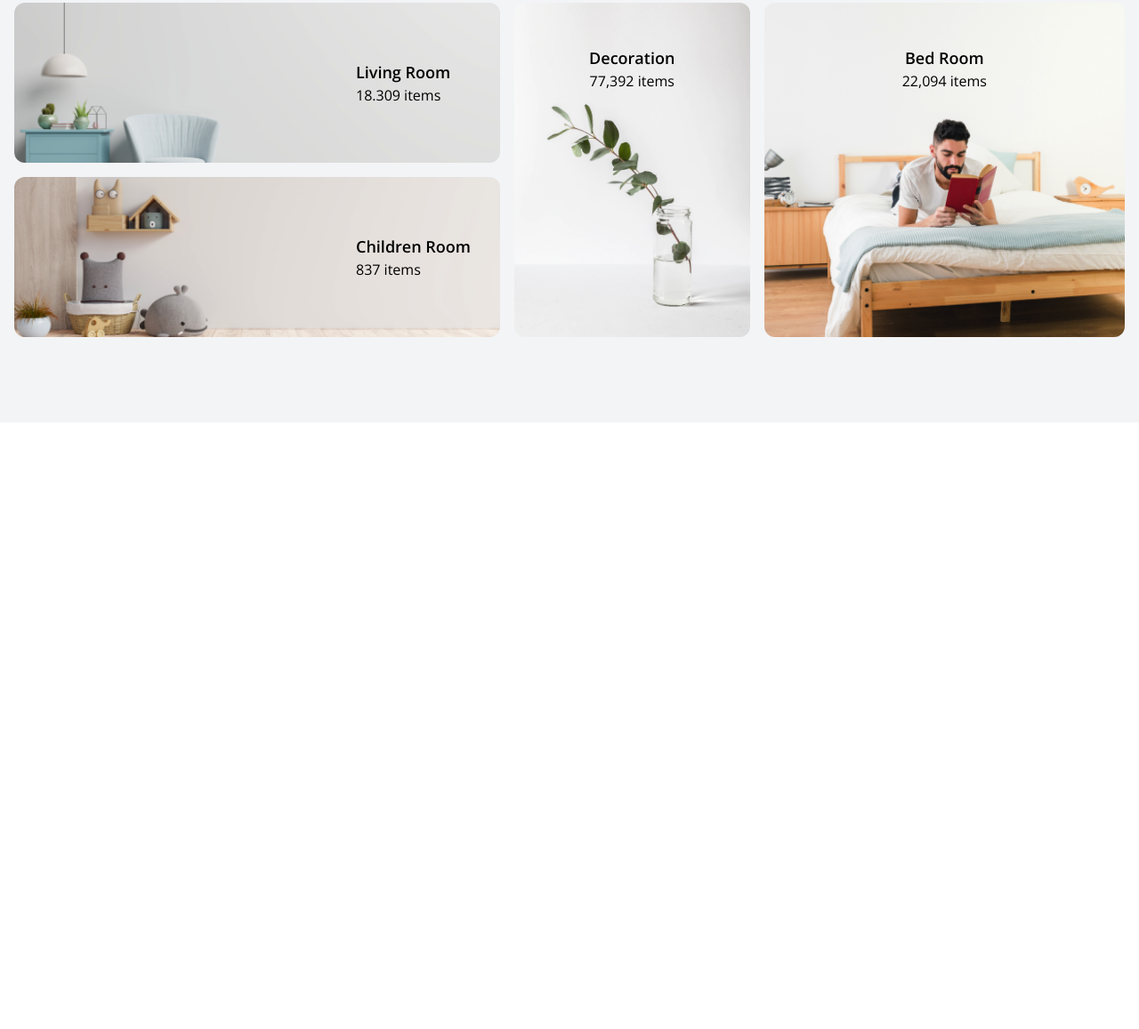
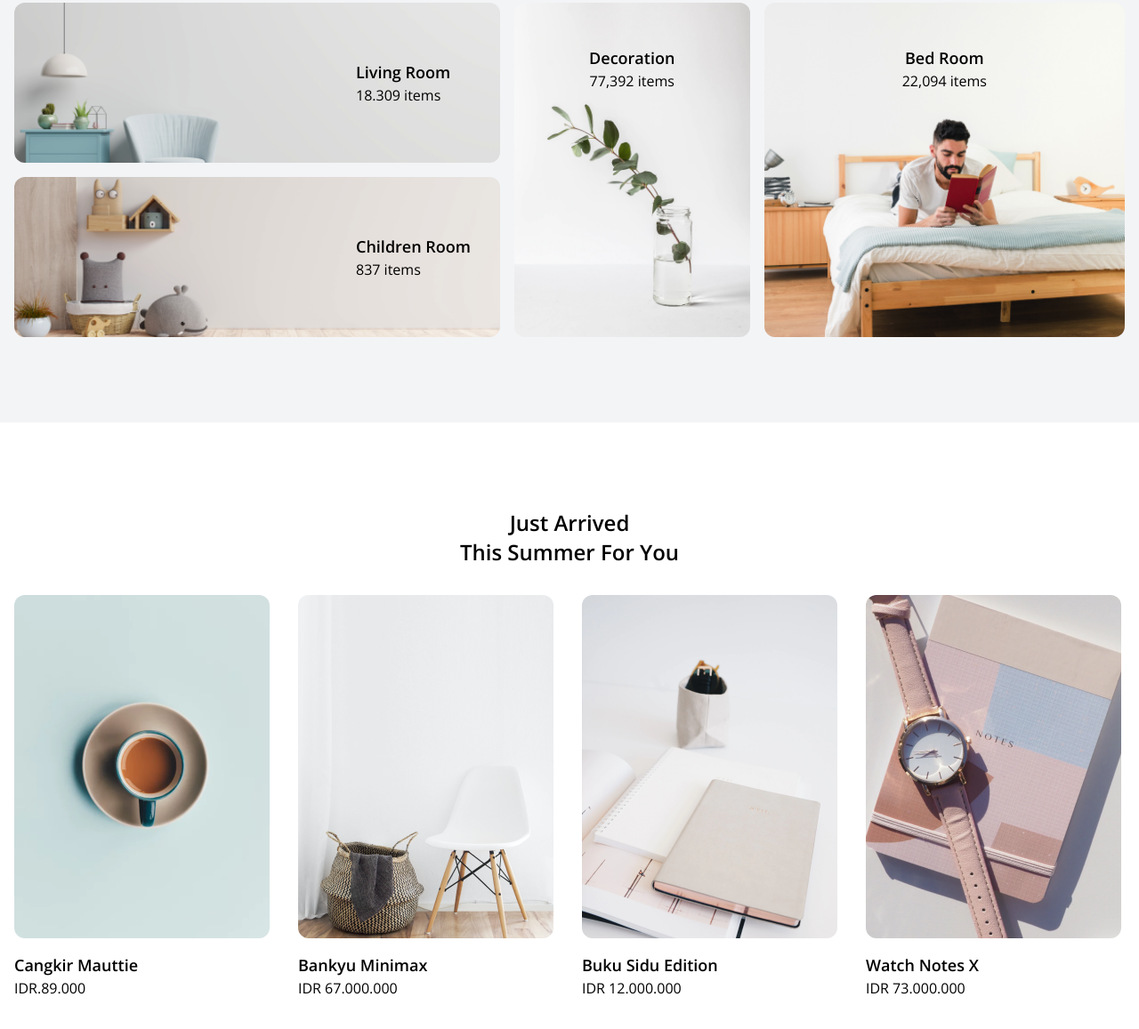
Before and after one commit to nuhptr/luxspace-feho, a website built with Vite: page index.html in a window 1280 px wide. Shown: the part 671-1828 px from the top of the page at 89% size. Before the commit the page ends 1146 px from the top, so only its background shows below. Built offline with nearby package versions, Linux system fonts and the light colour scheme.

Commit message:
update image and arrive section also carousel.js

```diff
--- a/index.html
+++ b/index.html
@@ -139,14 +139,14 @@
   <section class="flex px-4 py-24 bg-gray-100" id="browse-the-room">
     <div class="container mx-auto">
       <div class="flex items-start mb-8">
-        <h3 class="text-2xl font-semibold leading-snug tracking-tight capitalize">
+        <h3 class="text-2xl font-semibold leading-snug tracking-normal capitalize">
           Browse The Room <br class="" />That We Designed For You
         </h3>
       </div>
       <div class="grid grid-cols-9 grid-rows-2 gap-4">
         <!-- start browse item 1 -->
-        <div class="relative col-span-9 row-span-1 md:col-span-4 card rounded-xl" style="height: 180px;">
-          <div class="card-shadow">
+        <div class="relative col-span-9 row-span-1 md:col-span-4 card" style="height: 180px;">
+          <div class="card-shadow rounded-xl">
             <img src="/image/image-browse-1.png" alt="image browse 1"
               class="object-cover w-full h-full overflow-hidden overlay rounded-xl" />
           </div>
@@ -160,8 +160,8 @@
         </div>
         <!-- end browse item 1 -->
         <!-- start browse item 2 -->
-        <div class="relative col-span-9 row-span-1 md:col-span-2 md:row-span-2 card rounded-xl">
-          <div class="card-shadow">
+        <div class="relative col-span-9 row-span-1 md:col-span-2 md:row-span-2 card">
+          <div class="card-shadow rounded-xl">
             <img src="/image/image-browse-4.png" alt="image browse 1"
               class="object-cover w-full h-full overflow-hidden overlay rounded-xl" />
           </div>
@@ -176,8 +176,8 @@
         </div>
         <!-- end browse item 2 -->
         <!-- start browse item 3 -->
-        <div class="relative col-span-9 row-span-1 md:col-span-3 md:row-span-2 card rounded-xl">
-          <div class="card-shadow">
+        <div class="relative col-span-9 row-span-1 md:col-span-3 md:row-span-2 card">
+          <div class="card-shadow rounded-xl">
             <img src="/image/image-browse-3.png" alt="image browse 1"
               class="object-cover w-full h-full overflow-hidden overlay rounded-xl" />
           </div>
@@ -192,8 +192,8 @@
         </div>
         <!-- end browse item 3-->
         <!-- start browse item 4 -->
-        <div class="relative col-span-9 row-span-1 md:col-span-4 card rounded-xl" style="height: 180px;">
-          <div class="card-shadow">
+        <div class="relative col-span-9 row-span-1 md:col-span-4 card" style="height: 180px;">
+          <div class="card-shadow rounded-xl">
             <img src="/image/image-browse-2.png" alt="image browse 1"
               class="object-cover w-full h-full overflow-hidden overlay rounded-xl" />
           </div>
@@ -211,6 +211,84 @@
   </section>
   <!-- end browser the room -->
 
+  <!-- start just arrive -->
+  <section class="flex flex-col py-24">
+    <div class="container mx-auto mb-4">
+      <div class="flex justify-center mb-4 text-center">
+        <h3 class="text-2xl font-semibold leading-snug tracking-normal capitalize">
+          Just Arrived <br class="" />
+          This Summer For You
+        </h3>
+      </div>
+    </div>
+    <div class="px-4 overflow-x-hidden" id="carousel">
+      <div class="container mx-auto"></div>
+      <div class="relative flex flex-row -mx-4">
+        <!-- item carousel 1 -->
+        <div class="relative px-4 card">
+          <div class="overflow-hidden rounded-xl card-shadow" style="width: 287px; height: 386px">
+            <img src="/image/image-arrive-1.png" alt="Cangkir" class="object-cover object-center w-full h-full" />
+          </div>
+          <h5 class="mt-4 text-lg font-semibold ">Cangkir Mauttie</h5>
+          <span class="">IDR.89.000</span>
+          <a href="#detail.html" class="stretched-link">
+            <!-- fake Children -->
+          </a>
+        </div>
+        <!-- item carousel 1 -->
+        <!-- item carousel 2 -->
+        <div class="relative px-4 card">
+          <div class="overflow-hidden rounded-xl card-shadow" style="width: 287px; height: 386px">
+            <img src="/image/image-arrive-2.png" alt="Cangkir" class="object-cover object-center w-full h-full" />
+          </div>
+          <h5 class="mt-4 text-lg font-semibold ">Bankyu Minimax</h5>
+          <span class="">IDR 67.000.000</span>
+          <a href="#detail.html" class="stretched-link">
+            <!-- fake Children -->
+          </a>
+        </div>
+        <!-- item carousel 2 -->
+        <!-- item carousel 3 -->
+        <div class="relative px-4 card">
+          <div class="overflow-hidden rounded-xl card-shadow" style="width: 287px; height: 386px">
+            <img src="/image/image-arrive-3.png" alt="Cangkir" class="object-cover object-center w-full h-full" />
+          </div>
+          <h5 class="mt-4 text-lg font-semibold ">Buku Sidu Edition</h5>
+          <span class="">IDR 12.000.000</span>
+          <a href="#detail.html" class="stretched-link">
+            <!-- fake Children -->
+          </a>
+        </div>
+        <!-- item carousel 3 -->
+        <!-- item carousel 4 -->
+        <div class="relative px-4 card">
+          <div class="overflow-hidden rounded-xl card-shadow" style="width: 287px; height: 386px">
+            <img src="/image/image-arrive-4.png" alt="Cangkir" class="object-cover object-center w-full h-full" />
+          </div>
+          <h5 class="mt-4 text-lg font-semibold ">Watch Notes X</h5>
+          <span class="">IDR 73.000.000</span>
+          <a href="#detail.html" class="stretched-link">
+            <!-- fake Children -->
+          </a>
+        </div>
+        <!-- item carousel 4 -->
+        <!-- item carousel 5 -->
+        <div class="relative px-4 card">
+          <div class="overflow-hidden rounded-xl card-shadow" style="width: 287px; height: 386px">
+            <img src="/image/image-arrive-5.png" alt="Cangkir" class="object-cover object-center w-full h-full" />
+          </div>
+          <h5 class="mt-4 text-lg font-semibold ">Racking Plants</h5>
+          <span class="">IDR 2.400.000</span>
+          <a href="#detail.html" class="stretched-link">
+            <!-- fake Children -->
+          </a>
+        </div>
+        <!-- item carousel 5 -->
+      </div>
+    </div>
+  </section>
+  <!-- end just arrive -->
+
   <script type="module" src="./src/main.js"></script>
 </body>
 
--- /dev/null
+++ b/src/carousel.js
@@ -0,0 +1,41 @@
+import { addClass, removeClass } from "./utils-class"
+
+const carouselId = document?.getElementById("carousel")
+const carouselItems = carouselId?.getElementsByClassName("flex")[0]
+const carouselContainer = carouselId?.getElementsByClassName("container")[0]
+
+function carouselCalculateOffset() {
+   const carouselOffset = carouselContainer.getBoundingClientRect().left
+   // console.log(carouselOffset)
+   carouselItems.style.paddingLeft = `${carouselOffset - 16}px`
+   carouselItems.style.paddingRight = `${carouselOffset - 16}px`
+}
+
+function slide(wrapper, items) {
+   let postX1 = 0
+   let postX2 = 0
+   let postInitial
+   let posFinal
+   let threshold = 100
+   let itemToShow = 4
+   let slides = items.getElementsByClassName("card")
+   let slidesLength = slides.length
+   let slideSize = items.getElementsByClassName("card")[0].offsetWidth
+   let index = 0
+   let allowShift = true
+
+   console.dir(slideSize)
+   wrapper.classList.add("loaded")
+
+   items.onmousedown = dragStart
+
+   items.addEventListener("touchstart", dragStart)
+   items.addEventListener("touchend", dragEnd)
+   items.addEventListener("touchmove", dragAction)
+}
+
+if (carouselId) {
+   slide(carouselId, carouselItems)
+   window.addEventListener("load", carouselCalculateOffset)
+   window.addEventListener("resize", carouselCalculateOffset)
+}
--- a/src/main.js
+++ b/src/main.js
@@ -4,3 +4,4 @@ import "./style.css"
 import "./menu-toogler"
 import "./modal"
 import "./anchor-link-smooth"
+import "./carousel"
--- a/src/style.css
+++ b/src/style.css
@@ -47,12 +47,14 @@ body {
     }
 
     .card {
-        &:hover {
-            @apply shadow-lg;
+        .card-shadow {
+            @apply h-full transition duration-300 shadow-none;
         }
 
-        & .card-shadow {
-            @apply transition duration-300 shadow-none h-full;
+        &:hover {
+            .card-shadow {
+                @apply shadow-lg;
+            }
         }
     }
 }
```
Also changed, not shown: public/image/image-arrive-1.png (added), public/image/image-arrive-2.png (added), public/image/image-arrive-3.png (added), public/image/image-arrive-4.png (added), public/image/image-arrive-5.png (added).
